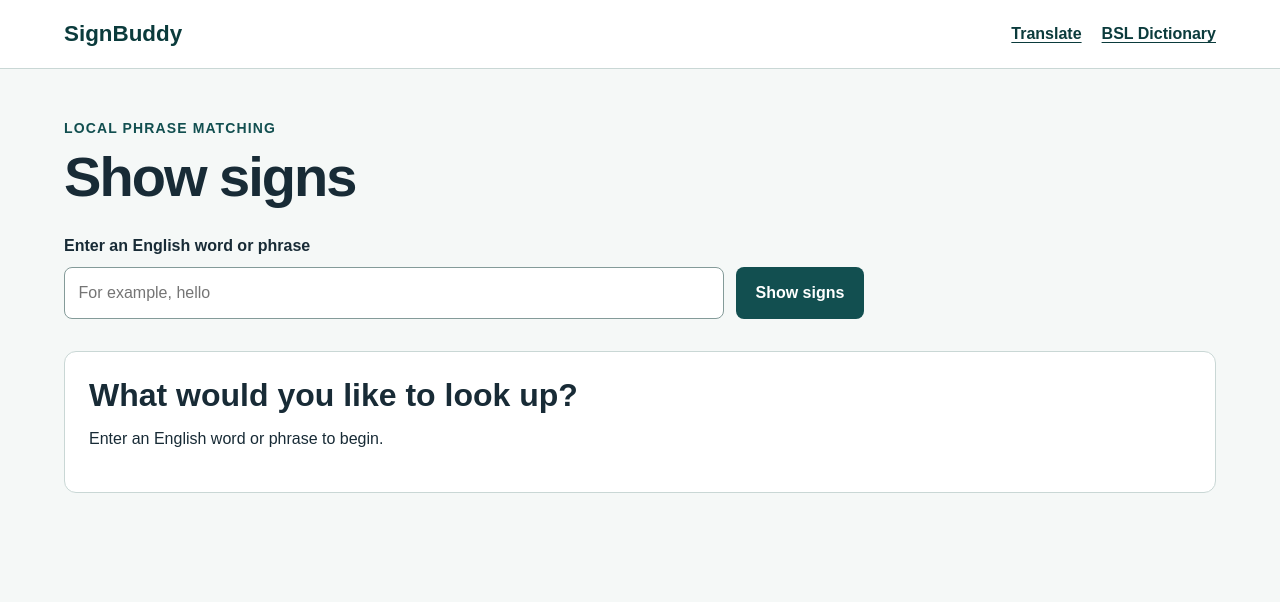
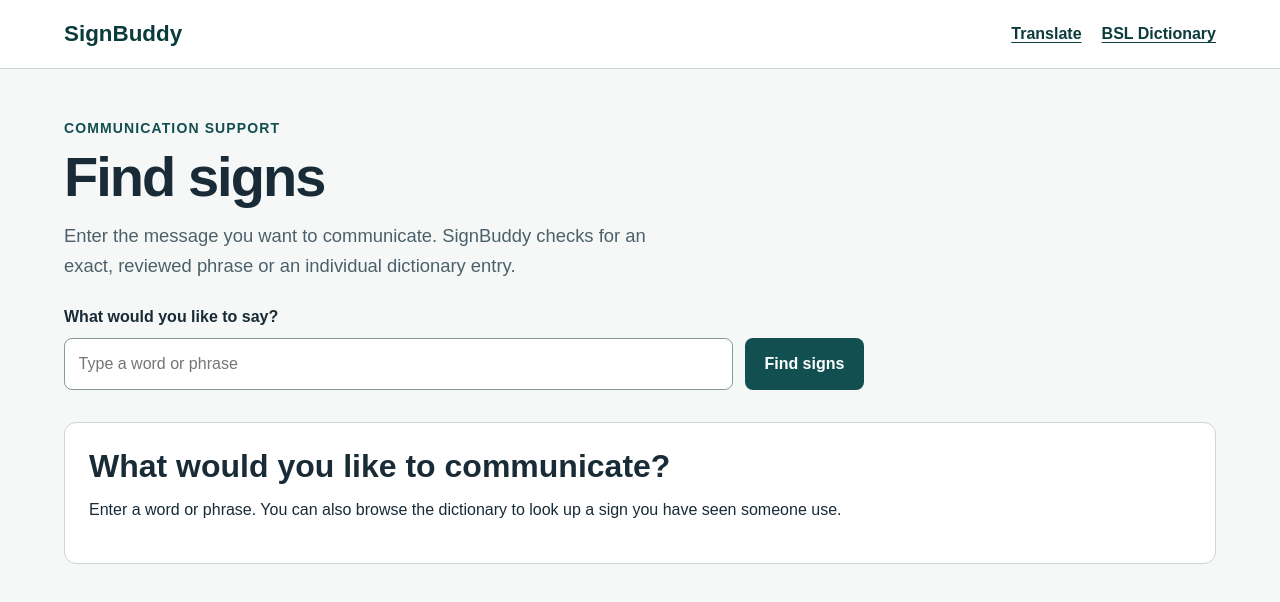
Before and after one commit to ray-seal/SignBuddy, a Next.js app: page /translate in a window 1280 px wide. Shown: the top 602 px of the page. Built offline with nearby package versions, Linux system fonts and the light colour scheme.

Commit message:
Build assistive SignBuddy first draft

```diff
--- a/app/translate/page.tsx
+++ b/app/translate/page.tsx
@@ -1,11 +1,12 @@
 import type { Metadata } from "next";
+import Link from "next/link";
 import AppNavigation from "@/components/AppNavigation";
 import SearchInput from "@/components/SearchInput";
 import SignCard from "@/components/SignCard";
 import { translateText } from "@/lib/translate";
 
 export const metadata: Metadata = {
-  title: "Show signs",
+  title: "Find signs",
 };
 
 type TranslatePageProps = {
@@ -22,77 +23,74 @@ export default async function TranslatePage({
     <>
       <AppNavigation />
       <main className="page-content">
-        <p className="eyebrow">Local phrase matching</p>
-        <h1>Show signs</h1>
+        <p className="eyebrow">Communication support</p>
+        <h1>Find signs</h1>
+        <p className="lead">
+          Enter the message you want to communicate. SignBuddy checks for an
+          exact, reviewed phrase or an individual dictionary entry.
+        </p>
         <SearchInput
           action="/translate"
-          buttonText="Show signs"
+          buttonText="Find signs"
           id="translate-query"
-          label="Enter an English word or phrase"
-          placeholder="For example, hello"
+          label="What would you like to say?"
+          placeholder="Type a word or phrase"
           value={q}
         />
 
         <section className="translation-result" aria-live="polite">
           {result.kind === "empty" && (
             <div className="empty-state">
-              <h2>What would you like to look up?</h2>
-              <p>Enter an English word or phrase to begin.</p>
+              <h2>What would you like to communicate?</h2>
+              <p>
+                Enter a word or phrase. You can also browse the dictionary to
+                look up a sign you have seen someone use.
+              </p>
             </div>
           )}
 
           {result.kind === "phrase" && (
             <>
-              <h2>Approved phrase match</h2>
-              <p>This phrase has a locally approved sign sequence.</p>
+              <h2>Reviewed phrase match</h2>
+              <p>
+                This phrase has a reviewed BSL sign sequence. Follow the signs
+                in the order shown.
+              </p>
               <SignList signs={result.signs} />
             </>
           )}
 
           {result.kind === "individual" && (
             <>
-              <h2>Individual dictionary match</h2>
+              <h2>Individual sign entry</h2>
               <p>
-                This is an individual entry, not a translation of a phrase.
-                Its sign content is still marked with its verification status.
+                This is an entry for one word, not a translation of a sentence.
+                Check its review status before relying on it.
               </p>
               <SignList signs={result.signs} />
             </>
           )}
 
-          {result.kind === "partial" && (
-            <>
-              <h2>No approved phrase sequence found</h2>
+          {result.kind === "unsupported" && (
+            <div className="empty-state">
+              <h2>No reviewed match available yet</h2>
               <p>
-                These are individual word matches only; they are not a complete
-                BSL translation and should not be combined as a sentence.
+                SignBuddy does not guess, translate word by word or present
+                unrelated signs as a sentence. Try a shorter expression, or
+                browse the dictionary for individual entries.
               </p>
-              {result.unmatchedWords.length > 0 && (
-                <p>
-                  No individual entries were found for:{" "}
-                  <strong>{result.unmatchedWords.join(", ")}</strong>.
-                </p>
+              {result.suggestions.length > 0 && (
+                <>
+                  <h3>Related dictionary entries</h3>
+                  <SignList signs={result.suggestions} />
+                </>
               )}
-              <SignList signs={result.signs} />
-            </>
-          )}
-
-          {result.kind === "unsupported" && (
-            <>
-              <h2>No approved match found</h2>
               <p>
-                SignBuddy does not translate unsupported phrases word by word.
-                You can explore related dictionary entries below.
+                <Link className="text-link" href="/dictionary">
+                  Browse the BSL dictionary
+                </Link>
               </p>
-              {result.suggestions.length > 0 ? (
-                <SignList signs={result.suggestions} />
-              ) : (
-                <p>
-                  No related entries were found. Try a different search or
-                  browse the <a href="/dictionary">complete dictionary</a>.
-                </p>
-              )}
-            </>
+            </div>
           )}
         </section>
       </main>
```
